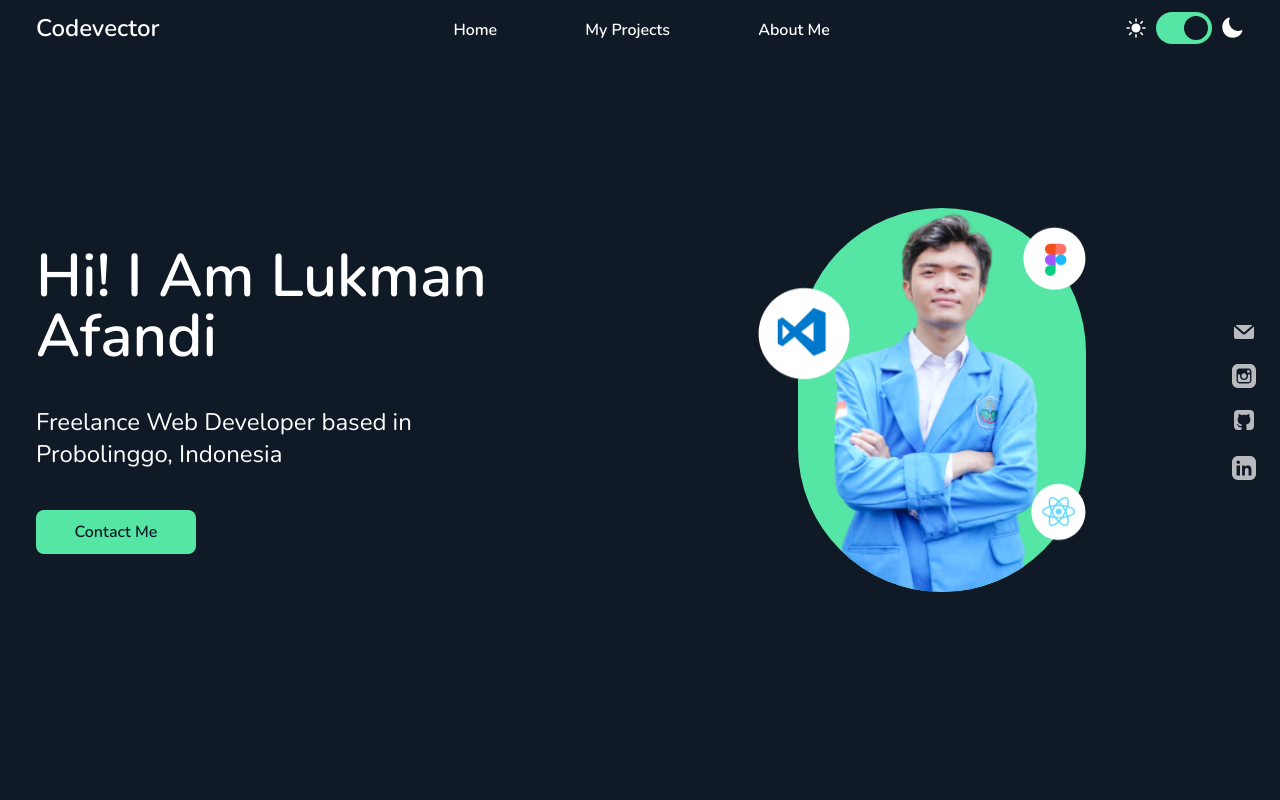
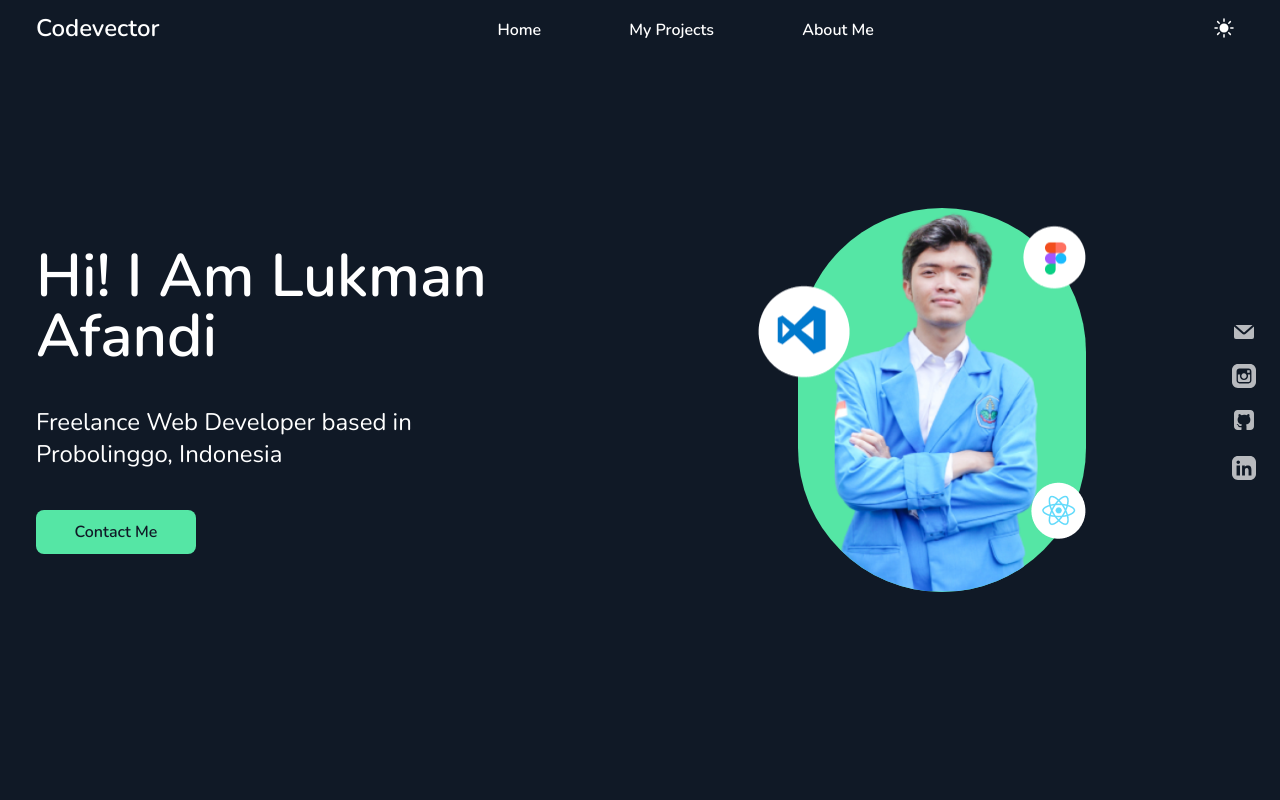
Before and after one commit to LukmanAfandii/LukmanAfandii.github.io, a React (Vite) app: page / in a window 1280 px wide. Shown: the top 800 px of the page. Built offline with nearby package versions, Linux system fonts and the light colour scheme.

Commit message:
fix switch theme btn

```diff
--- a/src/App.tsx
+++ b/src/App.tsx
@@ -139,6 +139,7 @@ function App() {
               <li>Git, Github</li>
             </ul>
           </div>
+          <div className="flex flex-wrap w-full">
           <div className="w-full pr-5 mb-8 md:w-1/2">
             <hr className='w-2/3 mb-1 border-t-4 md:mb-5 border-t-gray-900' />
             <h1 className="w-full mb-2 text-3xl font-semibold md:text-5xl">Activities</h1>
@@ -161,6 +162,7 @@ function App() {
               <li>Chrome</li>
             </ul>
           </div>
+          </div>
           <div className="absolute inset-0 top-0 -z-10">
             <span className="absolute top-20 left-0 inline-block h-[564px] w-[564px] rounded-full bg-[#FFBCBC] bg-opacity-30 mix-blend-multiply blur-2xl animate-blob animation-delay-2000"></span>
             {/* <span className="absolute bottom-0 left-0 inline-block h-[364px] w-[364px] rounded-full bg-[#F6FFBC] mix-blend-multiply blur-2xl animate-blob animation-delay-4000"></span> */}
@@ -168,7 +170,7 @@ function App() {
             <span className="absolute top-60 right-0 inline-block h-[464px] w-[464px] rounded-full bg-[#7d84ff] bg-opacity-30 mix-blend-multiply blur-2xl animate-blob animation-delay-4000"></span>
           </div>
         </Section>
-        <Section id='find-me' className='h-screen'>
+        <Section id='find-me' className=''>
           <h1 className="w-full mb-3 text-3xl font-semibold md:text-6xl">Find Me</h1>
           <ul className='space-y-2 list-inside'>
             <li>
--- a/src/components/Navbar.tsx
+++ b/src/components/Navbar.tsx
@@ -13,7 +13,7 @@ export const Navbar = ({ toggleTheme }: NavbarProps) => {
     window.localStorage.getItem("isDarkMode")
   );
 
-  const [body, setBody]   = useState(document.body)
+  const [body, setBody] = useState(document.body)
 
   useEffect(() => {
     // click outside navbar to hide and not sidebar
@@ -101,23 +101,24 @@ export const Navbar = ({ toggleTheme }: NavbarProps) => {
 
           {/* Switch Button Toggle Dark Mode*/}
           <div className="items-center hidden md:flex ">
-            <span className="mr-2">
+            <div className="relative">
+              <div onClick={_toggleDarkMode} className="z-50">
+                {
+                  isDarkMode !== "enable" ? (
                     <svg xmlns="http://www.w3.org/2000/svg" viewBox="0 0 24 24" fill="currentColor" className="w-6 h-6">
                       <path d="M12 2.25a.75.75 0 01.75.75v2.25a.75.75 0 01-1.5 0V3a.75.75 0 01.75-.75zM7.5 12a4.5 4.5 0 119 0 4.5 4.5 0 01-9 0zM18.894 6.166a.75.75 0 00-1.06-1.06l-1.591 1.59a.75.75 0 101.06 1.061l1.591-1.59zM21.75 12a.75.75 0 01-.75.75h-2.25a.75.75 0 010-1.5H21a.75.75 0 01.75.75zM17.834 18.894a.75.75 0 001.06-1.06l-1.59-1.591a.75.75 0 10-1.061 1.06l1.59 1.591zM12 18a.75.75 0 01.75.75V21a.75.75 0 01-1.5 0v-2.25A.75.75 0 0112 18zM7.758 17.303a.75.75 0 00-1.061-1.06l-1.591 1.59a.75.75 0 001.06 1.061l1.591-1.59zM6 12a.75.75 0 01-.75.75H3a.75.75 0 010-1.5h2.25A.75.75 0 016 12zM6.697 7.757a.75.75 0 001.06-1.06l-1.59-1.591a.75.75 0 00-1.061 1.06l1.59 1.591z" />
                     </svg>
+                  ) : (
+                    <svg xmlns="http://www.w3.org/2000/svg" viewBox="0 0 24 24" fill="currentColor" className="w-6 h-6">
+                      <path fill-rule="evenodd" d="M9.528 1.718a.75.75 0 01.162.819A8.97 8.97 0 009 6a9 9 0 009 9 8.97 8.97 0 003.463-.69.75.75 0 01.981.98 10.503 10.503 0 01-9.694 6.46c-5.799 0-10.5-4.701-10.5-10.5 0-4.368 2.667-8.112 6.46-9.694a.75.75 0 01.818.162z" clipRule="evenodd" />
+                    </svg>
+                  )
+                }
 
-            </span>
-            <label className="flex items-center cursor-pointer">
-              <div className="relative">
-                <input type="checkbox" className="sr-only" onChange={_toggleDarkMode} />
-                <div className="block h-8 dark:bg-[#55E6A5] bg-[#8CB893] rounded-full w-14"></div>
-                <div className={`absolute w-6 h-6 transition bg-white dark:bg-[#101926] rounded-full dot top-1 ${isDarkMode == 'enable' ? 'left-1' : 'right-1'}`}></div>
               </div>
-            </label>
+            </div>
             <span className="ml-2">
-              <svg xmlns="http://www.w3.org/2000/svg" viewBox="0 0 24 24" fill="currentColor" className="w-6 h-6">
-                <path fill-rule="evenodd" d="M9.528 1.718a.75.75 0 01.162.819A8.97 8.97 0 009 6a9 9 0 009 9 8.97 8.97 0 003.463-.69.75.75 0 01.981.98 10.503 10.503 0 01-9.694 6.46c-5.799 0-10.5-4.701-10.5-10.5 0-4.368 2.667-8.112 6.46-9.694a.75.75 0 01.818.162z" clip-rule="evenodd" />
-              </svg>
+
 
             </span>
           </div>
@@ -131,25 +132,19 @@ export const Navbar = ({ toggleTheme }: NavbarProps) => {
       <div id="sidebar" className={` transition-all duration-500 dark:bg-[#0c131e] dark:text-white bg-gray-50 ease-in-out w-1/2 fixed z-[51] pt-14 inset-y-0 flex-col py-2 shadow-sm md:hidden ${hiddenNav ? "-left-96" : "left-0"}`}>
         <div className="flex flex-wrap items-center mb-10 text-2xl font-bold px-9">
           <span>Codevector</span>
-          <div className="flex items-center w-full mt-4 md:hidden">
-            <span className="mr-2">
-              <svg xmlns="http://www.w3.org/2000/svg" viewBox="0 0 24 24" fill="currentColor" className="w-4 h-4">
+          <div onClick={_toggleDarkMode} className="z-50 p-1 ml-auto rounded-full hover:dark:bg-white hover:bg-[#0c131e] hover:dark:bg-opacity-30 hover:bg-opacity-30">
+                {
+                  isDarkMode !== "enable" ? (
+                    <svg xmlns="http://www.w3.org/2000/svg" viewBox="0 0 24 24" fill="currentColor" className="w-6 h-6">
                       <path d="M12 2.25a.75.75 0 01.75.75v2.25a.75.75 0 01-1.5 0V3a.75.75 0 01.75-.75zM7.5 12a4.5 4.5 0 119 0 4.5 4.5 0 01-9 0zM18.894 6.166a.75.75 0 00-1.06-1.06l-1.591 1.59a.75.75 0 101.06 1.061l1.591-1.59zM21.75 12a.75.75 0 01-.75.75h-2.25a.75.75 0 010-1.5H21a.75.75 0 01.75.75zM17.834 18.894a.75.75 0 001.06-1.06l-1.59-1.591a.75.75 0 10-1.061 1.06l1.59 1.591zM12 18a.75.75 0 01.75.75V21a.75.75 0 01-1.5 0v-2.25A.75.75 0 0112 18zM7.758 17.303a.75.75 0 00-1.061-1.06l-1.591 1.59a.75.75 0 001.06 1.061l1.591-1.59zM6 12a.75.75 0 01-.75.75H3a.75.75 0 010-1.5h2.25A.75.75 0 016 12zM6.697 7.757a.75.75 0 001.06-1.06l-1.59-1.591a.75.75 0 00-1.061 1.06l1.59 1.591z" />
                     </svg>
+                  ) : (
+                    <svg xmlns="http://www.w3.org/2000/svg" viewBox="0 0 24 24" fill="currentColor" className="w-6 h-6">
+                      <path fill-rule="evenodd" d="M9.528 1.718a.75.75 0 01.162.819A8.97 8.97 0 009 6a9 9 0 009 9 8.97 8.97 0 003.463-.69.75.75 0 01.981.98 10.503 10.503 0 01-9.694 6.46c-5.799 0-10.5-4.701-10.5-10.5 0-4.368 2.667-8.112 6.46-9.694a.75.75 0 01.818.162z" clipRule="evenodd" />
+                    </svg>
+                  )
+                }
 
-            </span>
-            <label className="flex items-center cursor-pointer">
-              <div className="relative">
-                <input type="checkbox" className="sr-only" onChange={_toggleDarkMode} />
-                <div className="block h-6 dark:bg-[#55E6A5] bg-[#8CB893] rounded-full w-10"></div>
-                <div className={`absolute w-4 h-4 transition bg-white dark:bg-[#101926] rounded-full dot top-1 ${isDarkMode == 'enable'  ? 'left-1' : 'right-1'}`}></div>
-              </div>
-            </label>
-            <span className="ml-2">
-              <svg xmlns="http://www.w3.org/2000/svg" viewBox="0 0 24 24" fill="currentColor" className="w-4 h-4">
-                <path fill-rule="evenodd" d="M9.528 1.718a.75.75 0 01.162.819A8.97 8.97 0 009 6a9 9 0 009 9 8.97 8.97 0 003.463-.69.75.75 0 01.981.98 10.503 10.503 0 01-9.694 6.46c-5.799 0-10.5-4.701-10.5-10.5 0-4.368 2.667-8.112 6.46-9.694a.75.75 0 01.818.162z" clip-rule="evenodd" />
-              </svg>
-            </span>
               </div>
         </div>
         <a href="" className="block py-2 mt-1 px-9 hover:bg-gray-50 hover:bg-opacity-40">Home</a>
```
Lines whose indentation alone changed are shown as unchanged.
